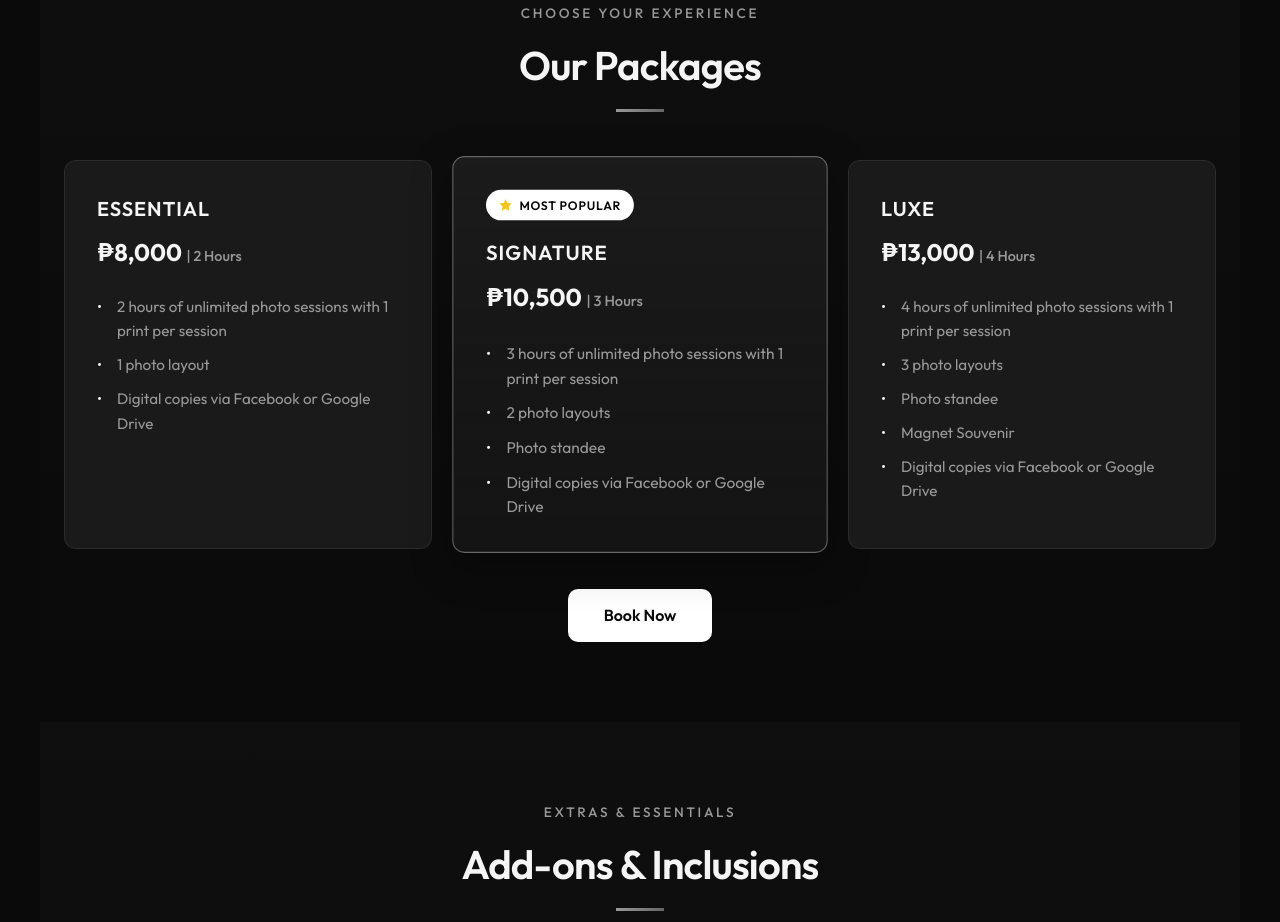
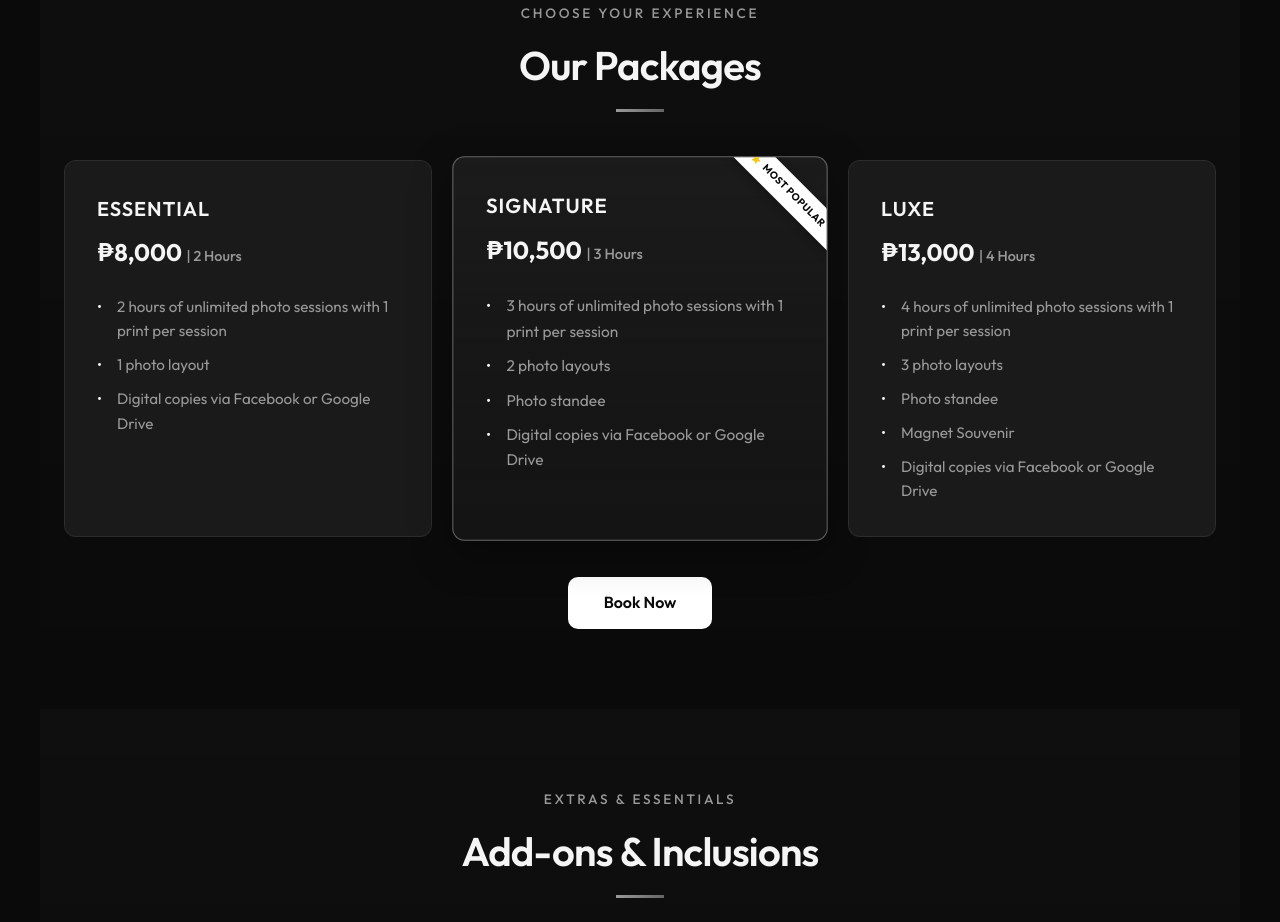
Before and after one commit to gelenecuevvv/mirrorly_packages-rates, a plain HTML site: page index.html in a window 1280 px wide. Shown: the part 877-1799 px from the top of the page. Drawn offline with Linux system fonts and the light colour scheme.

Commit message:
Update styles.css

```diff
--- a/styles.css
+++ b/styles.css
@@ -280,6 +280,7 @@ img {
 
 .package-card {
   position: relative;
+  overflow: hidden;
   background: var(--gray-dark);
   border: 1px solid rgba(255, 255, 255, 0.08);
   border-radius: 12px;
@@ -305,23 +306,31 @@ img {
 }
 
 .package-badge {
-  display: inline-flex;
+  position: absolute;
+  top: 1.15rem;
+  right: -2.35rem;
+  z-index: 2;
+  display: flex;
   align-items: center;
-  gap: 0.4rem;
-  margin-bottom: 1rem;
-  padding: 0.35rem 0.75rem;
+  justify-content: center;
+  gap: 0.3rem;
+  width: 9.5rem;
+  margin: 0;
+  padding: 0.4rem 0;
   background: var(--white-pure);
   color: var(--black);
-  font-size: 0.75rem;
-  font-weight: 600;
-  letter-spacing: 0.06em;
+  font-size: 0.62rem;
+  font-weight: 700;
+  letter-spacing: 0.05em;
   text-transform: uppercase;
-  border-radius: 999px;
+  transform: rotate(45deg);
+  box-shadow: 0 2px 8px rgba(0, 0, 0, 0.25);
+  pointer-events: none;
 }
 
 .package-badge-star {
-  width: 0.9rem;
-  height: 0.9rem;
+  width: 0.7rem;
+  height: 0.7rem;
   flex-shrink: 0;
   color: #f5c518;
 }
```
